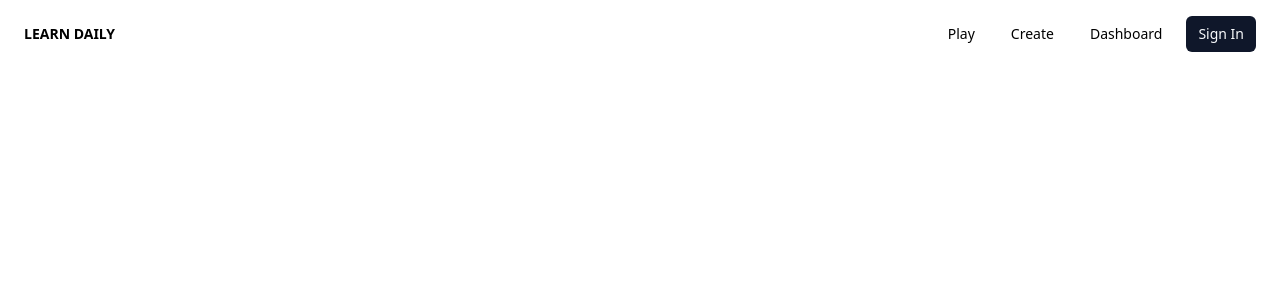
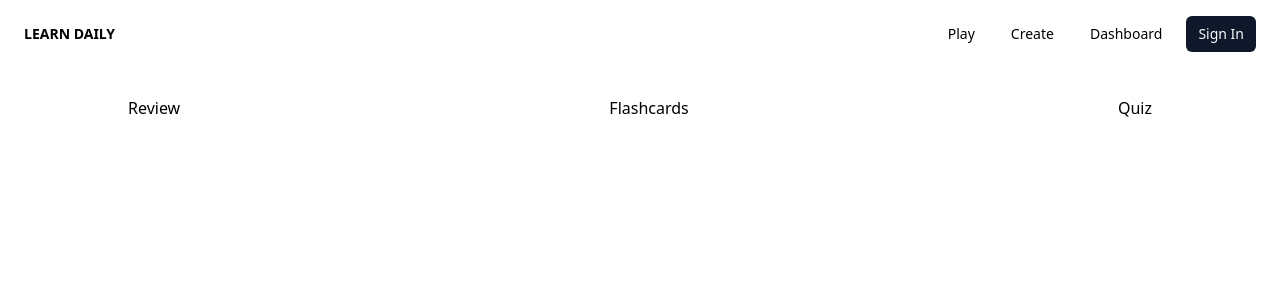
Before and after one commit to nathan-foo/study-blocks, a Next.js app in the folder client-next/: page /dashboard/1 in a window 1280 px wide. Shown: the top 300 px of the page. Built offline with nearby package versions, Linux system fonts and the light colour scheme; no server answers; the database is empty.

Commit message:
Update page routing

```diff
--- /dev/null
+++ b/client-next/app/(pages)/(routes)/dashboard/[id]/flashcards/page.jsx
@@ -0,0 +1,9 @@
+import React from 'react'
+
+const FlashcardPage = () => {
+  return (
+    <div>FlashcardPage</div>
+  )
+}
+
+export default FlashcardPage
--- a/client-next/app/(pages)/(routes)/dashboard/[id]/page.jsx
+++ b/client-next/app/(pages)/(routes)/dashboard/[id]/page.jsx
@@ -1,49 +1,41 @@
 "use client"
 
-import { useParams } from 'next/navigation';
-import React, { useEffect, useState } from 'react'
+import Link from "next/link"
+import { useParams } from "next/navigation";
+import { useEffect, useState } from "react";
 
 const BlockPage = () => {
-    const [block, setBlock] = useState();
+    const [linkId, setLinkId] = useState(null);
     const params = useParams();
 
     useEffect(() => {
-        const fetchData = async () => {
+        const setId = async () => {
             if (!params) return;
             const { id } = await params;
-
-            const url = `${process.env.NEXT_PUBLIC_API_URL}/api/blocks/${id}`;
-
-            try {
-                const response = await fetch(url, {
-                  cache: 'no-store'
-                });
-
-                if (!response.ok) {
-                    throw new Error(`Response status: ${response.status}`);
-                }
-
-                const data = await response.json();
-                setBlock(data.block);
-            } catch (error) {
-                throw new Error(`Failed to create block: ${error}`);
-            }
+            setLinkId(id);
         }
-        fetchData();
+        setId();
     }, []);
 
   return (
     <div className='pt-16'>
-        {block && (
-            <div className='pt-8 px-32'>
-                <div className='font-bold text-3xl'>
-                    {block.outline.courseTitle}
-                </div>
-                <div className='pt-2'>
-                    {block.outline.summary}
-                </div>
+        <div className='pt-8 px-32'>
+            <div className='flex items-center justify-between'>
+                {linkId && (
+                    <>
+                        <Link href={`/dashboard/${linkId}/review`}>
+                            Review
+                        </Link>
+                        <Link href={`/dashboard/${linkId}/flashcards`}>
+                            Flashcards
+                        </Link>
+                        <Link href={`/dashboard/${linkId}/quiz`}>
+                            Quiz
+                        </Link>
+                    </>
+                )}
             </div>
-        )}
+        </div>
     </div>
   )
 }
--- /dev/null
+++ b/client-next/app/(pages)/(routes)/dashboard/[id]/quiz/page.jsx
@@ -0,0 +1,9 @@
+import React from 'react'
+
+const QuizPage = () => {
+  return (
+    <div>QuizPage</div>
+  )
+}
+
+export default QuizPage
--- /dev/null
+++ b/client-next/app/(pages)/(routes)/dashboard/[id]/review/page.jsx
@@ -0,0 +1,50 @@
+"use client"
+
+import { useParams } from 'next/navigation'
+import React, { useEffect, useState } from 'react'
+
+const ReviewPage = () => {
+    const [block, setBlock] = useState();
+    const params = useParams();
+
+    useEffect(() => {
+        const fetchData = async () => {
+            if (!params) return;
+            const { id } = await params;
+
+            const url = `${process.env.NEXT_PUBLIC_API_URL}/api/blocks/${id}`;
+
+            try {
+                const response = await fetch(url, {
+                  cache: 'no-store'
+                });
+
+                if (!response.ok) {
+                    throw new Error(`Response status: ${response.status}`);
+                }
+
+                const data = await response.json();
+                setBlock(data.block);
+            } catch (error) {
+                throw new Error(`Failed to create block: ${error}`);
+            }
+        }
+        fetchData();
+    }, []);
+  return (
+    <div className='pt-16'>
+        {block && (
+            <div className='pt-8 px-32'>
+                <div className='font-bold text-3xl'>
+                    {block.outline.courseTitle}
+                </div>
+                <div className='pt-2'>
+                    {block.outline.summary}
+                </div>
+            </div>
+        )}
+    </div>
+  )
+}
+
+export default ReviewPage
```
